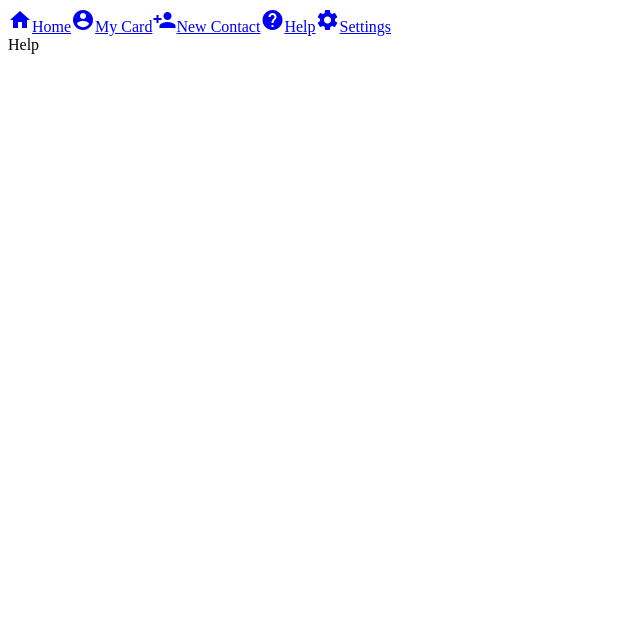
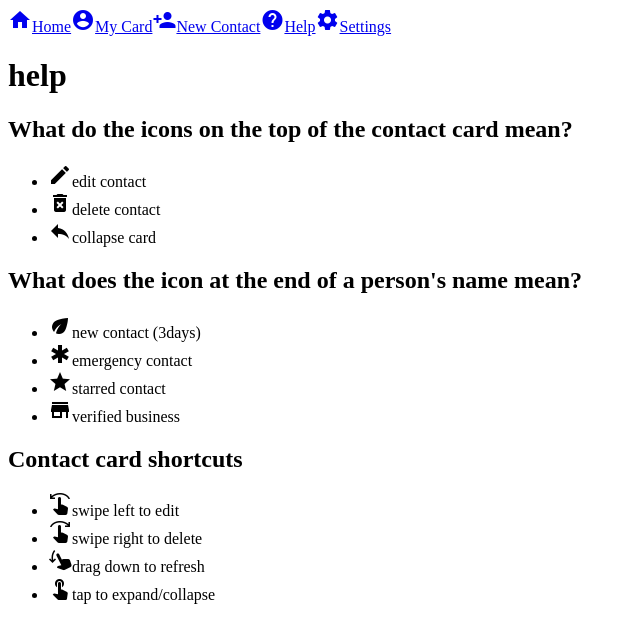
Before and after one commit to byjackli/HW-contacts_list, a React (Create React App) app: page /help in a window 1280 px wide. Shown: the top 642 px of the page, without its empty margins (0-640 px from the left). Built offline with nearby package versions, Linux system fonts and the light colour scheme.

Commit message:
implemented "Help" page
- implemented "Help" page
- refactored "Editor" component

```diff
--- a/package.json
+++ b/package.json
@@ -10,6 +10,7 @@
     "react-dom": "^18.1.0",
     "react-router-dom": "^6.3.0",
     "react-scripts": "5.0.1",
+    "serve": "^13.0.2",
     "web-vitals": "^2.1.4"
   },
   "scripts": {
--- a/src/components/Editor.js
+++ b/src/components/Editor.js
@@ -32,11 +32,12 @@ function Editor(props) {
 
 
     function handleUpdateField(e) {
-        const { name, value } = e.target, updated = {}
+        const { name, value } = e.target, changes = {}
+        changes[name] = value
 
-        updated[name] = value
-        updateForm(formData => ({ ...formData, ...updated }))
-        edit(props.id, formData)
+        const updated = { ...formData, ...changes }
+        edit(props.id, updated)
+        updateForm(updated)
     }
 
     return <><form className="editor" onSubmit={e => e.preventDefault()}>
--- a/src/pages/Help.js
+++ b/src/pages/Help.js
@@ -1,9 +1,69 @@
 import React from "react"
+import Icon from "../components/Icon"
 
 function Help() {
-    return <div>
-        Help
-    </div>
+    return <main>
+        <h1>help</h1>
+        <section>
+            <h2>What do the icons on the top of the contact card mean?</h2>
+            <ul>
+                <li>
+                    <Icon art="edit" title="" />
+                    <span>edit contact</span>
+                </li>
+                <li>
+                    <Icon art="delete_forever" title="" />
+                    <span>delete contact</span>
+                </li>
+                <li>
+                    <Icon art="reply" title="" />
+                    <span>collapse card</span>
+                </li>
+            </ul>
+        </section>
+        <section>
+            <h2>What does the icon at the end of a person's name mean?</h2>
+            <ul>
+                <li>
+                    <Icon art="eco" title="" />
+                    <span>new contact (3days)</span>
+                </li>
+                <li>
+                    <Icon art="emergency" title="" />
+                    <span>emergency contact</span>
+                </li>
+                <li>
+                    <Icon art="star" title="" />
+                    <span>starred contact</span>
+                </li>
+                <li>
+                    <Icon art="store" title="" />
+                    <span>verified business</span>
+                </li>
+            </ul>
+        </section>
+        <section>
+            <h2>Contact card shortcuts</h2>
+            <ul>
+                <li>
+                    <Icon art="swipe_left" title="" />
+                    <span>swipe left to edit</span>
+                </li>
+                <li>
+                    <Icon art="swipe_right" title="" />
+                    <span>swipe right to delete</span>
+                </li>
+                <li>
+                    <Icon art="swipe_down" title="" />
+                    <span>drag down to refresh</span>
+                </li>
+                <li>
+                    <Icon art="touch_app" title="" />
+                    <span>tap to expand/collapse</span>
+                </li>
+            </ul>
+        </section>
+    </main>
 }
 
 export default Help
--- a/src/static/data.ts
+++ b/src/static/data.ts
@@ -88,7 +88,7 @@ function uuidV4(): string {
     return 'xxxxxxxx-xxxx-4xxx-yxxx-xxxxxxxxxxxx'.replace(/[xy]/g, function (c) {
         let random = (time + Math.random() * 16) % 16 | 0;
         time = Math.floor(time / 16);
-        return (c === 'x' ? random : (random & 0x3 | 0x8)).toString(16);
+        return (c === 'x' ? random : ((random & 0x3) | 0x8)).toString(16);
     });
 }
 
```
Also changed, not shown: 1 other file (tests, documents, lock files or other folders).
